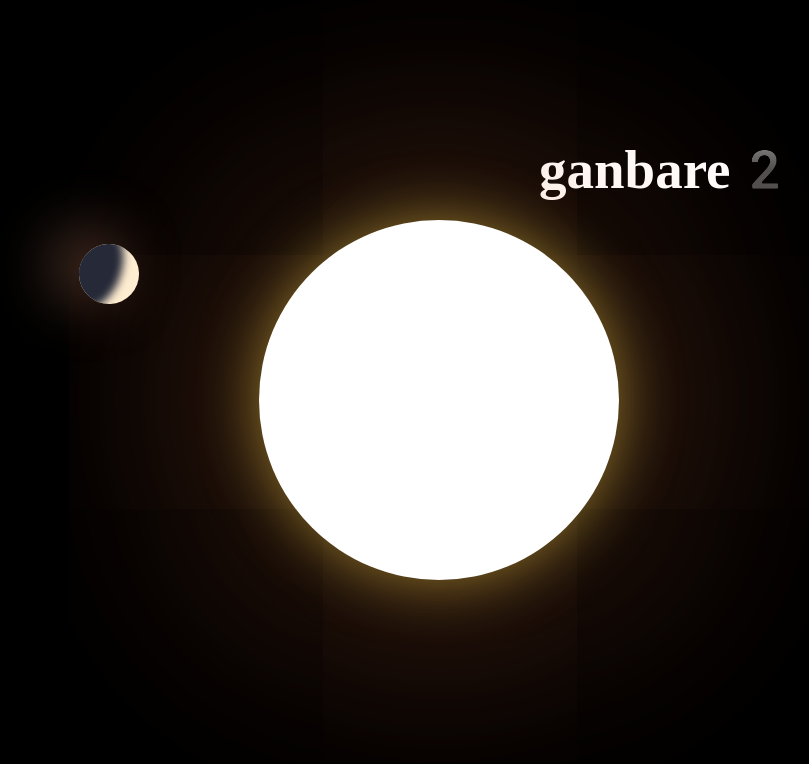
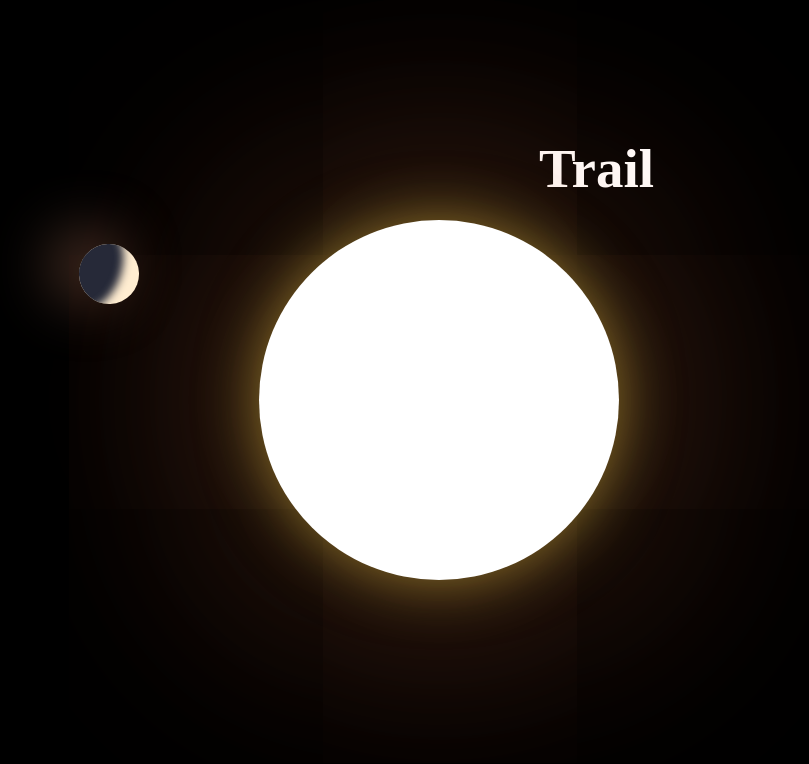
Before and after one commit to Taku20200824/planet.in, a plain HTML site: page index.html in a window 1280 px wide. Shown: the whole page, without its empty margins (186-995 px from the left). Drawn offline with Linux system fonts and the light colour scheme.

Commit message:
Update index.html

```diff
--- a/index.html
+++ b/index.html
@@ -7,7 +7,7 @@
     <link rel="stylesheet" href="style.css">
 </head>
 <body>
-    <h1>ganbare2️</h1>
+    <h1>Trail</h1>
     <div class="planet">
 
         <div class="satellite"> </div>
```
